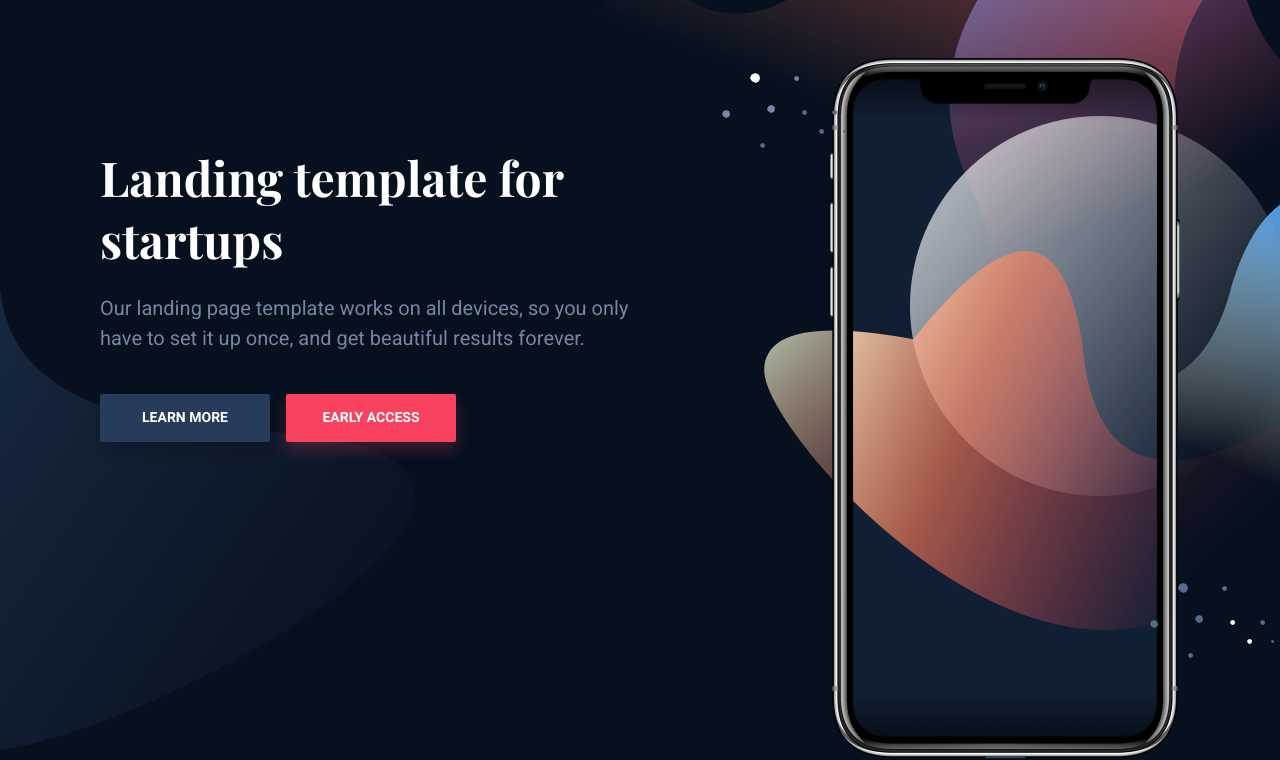
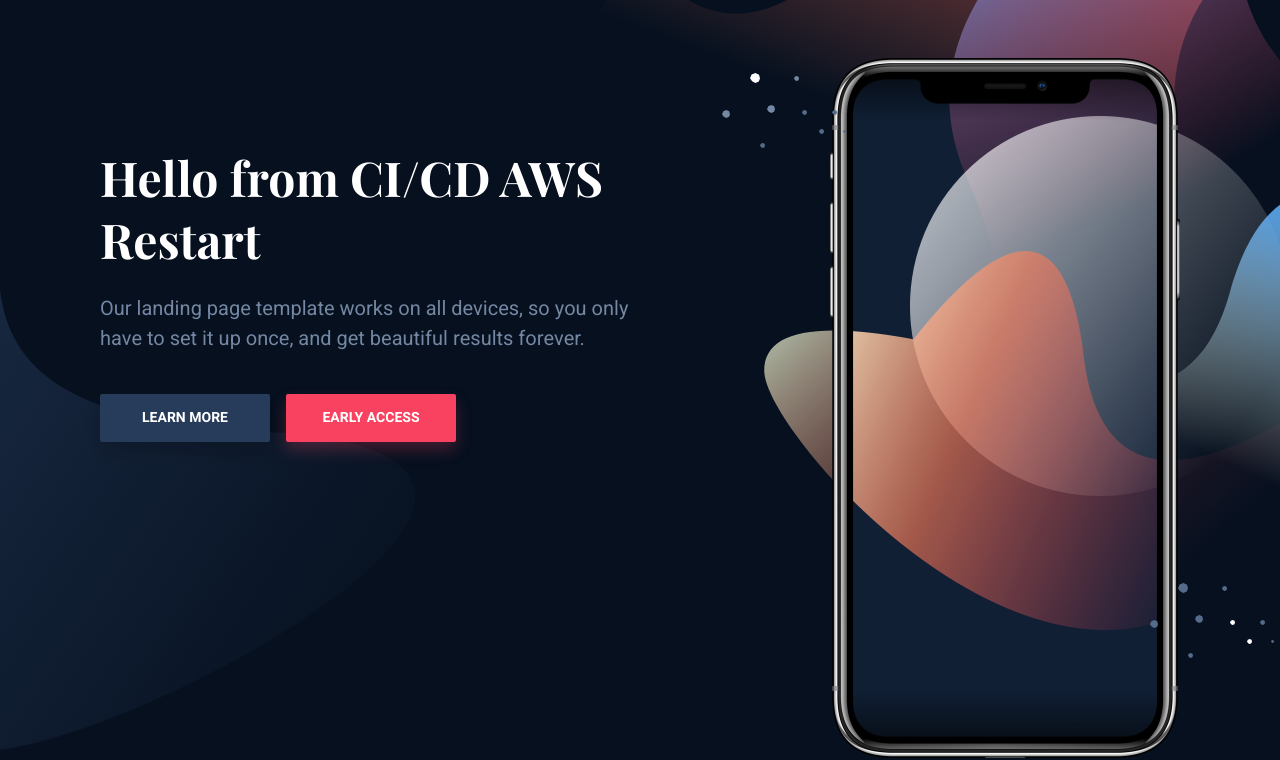
Before and after one commit to Sergi-Virgili/Landing, a plain HTML site: page index.html in a window 1280 px wide. Shown: the part 78-838 px from the top of the page. Drawn offline with nearby package versions, Linux system fonts and the light colour scheme.

Commit message:
Change Title

```diff
--- a/index.html
+++ b/index.html
@@ -47,7 +47,7 @@
                 <div class="container">
                     <div class="hero-inner">
 						<div class="hero-copy">
-	                        <h1 class="hero-title mt-0">Landing template for startups</h1>
+	                        <h1 class="hero-title mt-0">Hello from CI/CD AWS Restart</h1>
 	                        <p class="hero-paragraph">Our landing page template works on all devices, so you only have to set it up once, and get beautiful results forever.</p>
 	                        <div class="hero-cta"><a class="button button-shadow" href="#">Learn more</a><a class="button button-primary button-shadow" href="#">Early access</a></div>
 						</div>
```
